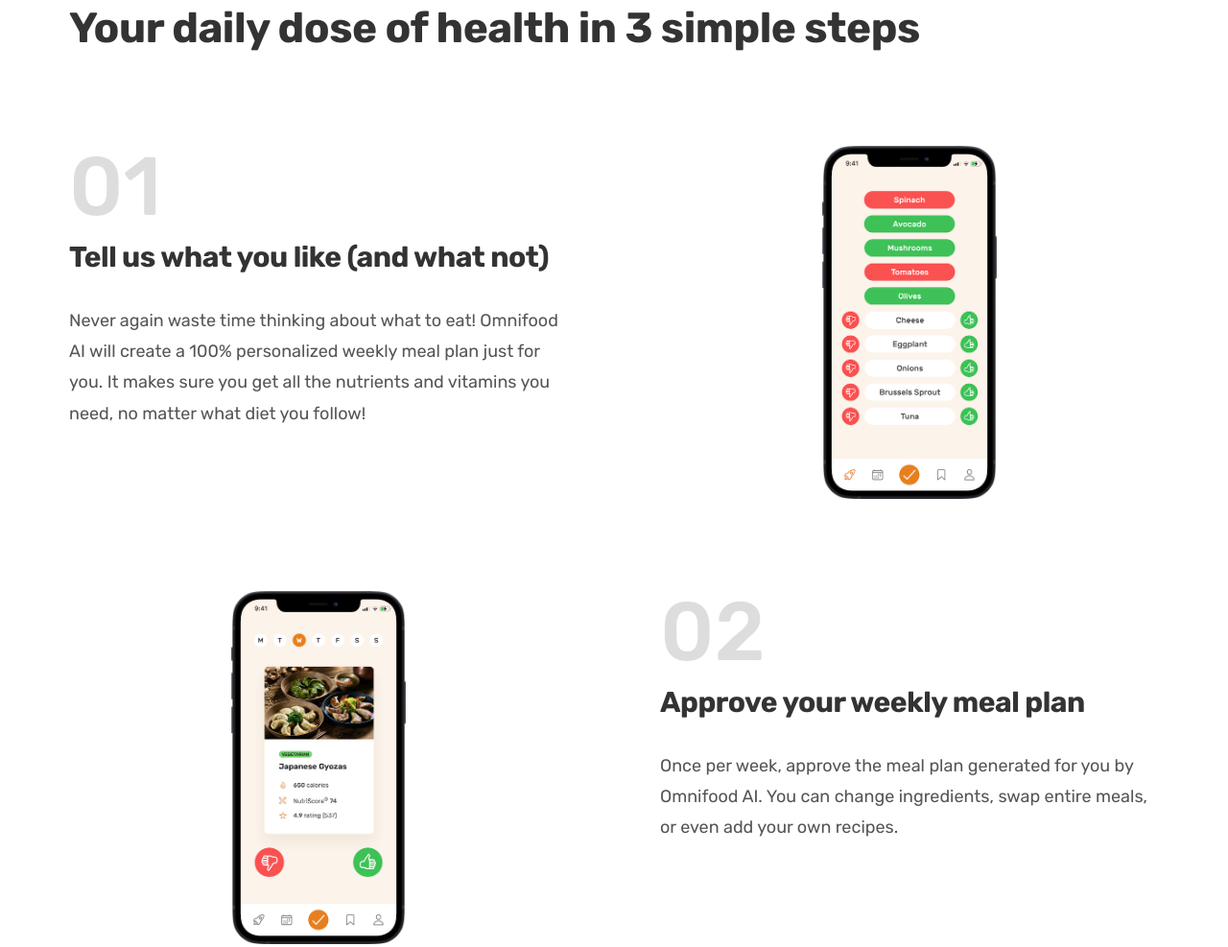
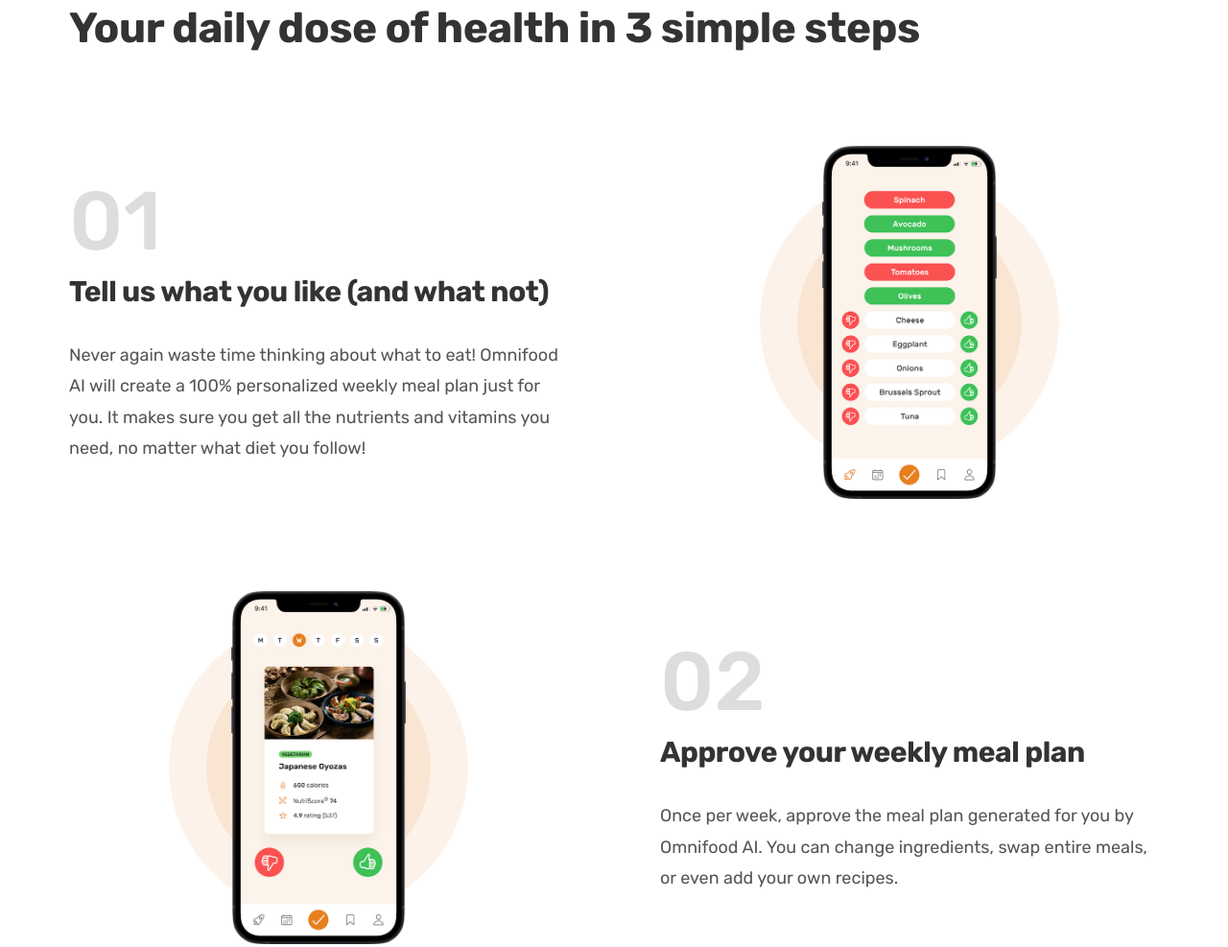
Before and after one commit to thahsinb/htmlcss-project, a plain HTML site: page index.html in a window 1280 px wide. Shown: the part 885-1872 px from the top of the page at 96% size. Drawn offline with Linux system fonts and the light colour scheme.

Commit message:
Building the How-It-Works section

```diff
--- a/css/general.css
+++ b/css/general.css
@@ -26,7 +26,9 @@
               - maketintsandshades.com
 
 - Primary: #e67e22
-- Tints: #fdf2e9
+- Tints:
+   #fdf2e9
+   #fae5d3
 - Shades: #cf711f
 - Accents:
 - Greys: #555, #333
@@ -90,6 +92,9 @@
 
 .grid--4--cols {
   grid-template-columns: repeat(4, 1fr);
+}
+.grid--center-v {
+  align-items: center;
 }
 
 .heading-primary,
--- a/css/style.css
+++ b/css/style.css
@@ -142,7 +142,38 @@
 }
 
 .step-img-box {
+  position: relative;
+
   display: flex;
   align-items: center;
   justify-content: center;
 }
+
+.step-img-box::before,
+.step-img-box::after {
+  content: "";
+  display: block;
+  border-radius: 50%;
+  position: absolute;
+  top: 50%;
+  left: 50%;
+  transform: translate(-50%, -50%);
+}
+
+.step-img-box::before {
+  width: 60%;
+  /* height: 60%; */
+
+  /* 60% of the parent width */
+  padding-bottom: 60%;
+
+  background-color: #fdf2e9;
+  z-index: -2;
+}
+
+.step-img-box::after {
+  width: 45%;
+  padding-bottom: 45%;
+  background-color: #fae5d3;
+  z-index: -1;
+}
--- a/index.html
+++ b/index.html
@@ -94,7 +94,7 @@
           </h2>
         </div>
 
-        <div class="container grid grid--2--cols">
+        <div class="container grid grid--2--cols grid--center-v">
           <!-- Step 01 -->
           <div class="step-text-box">
             <p class="step-number">01</p>
```
